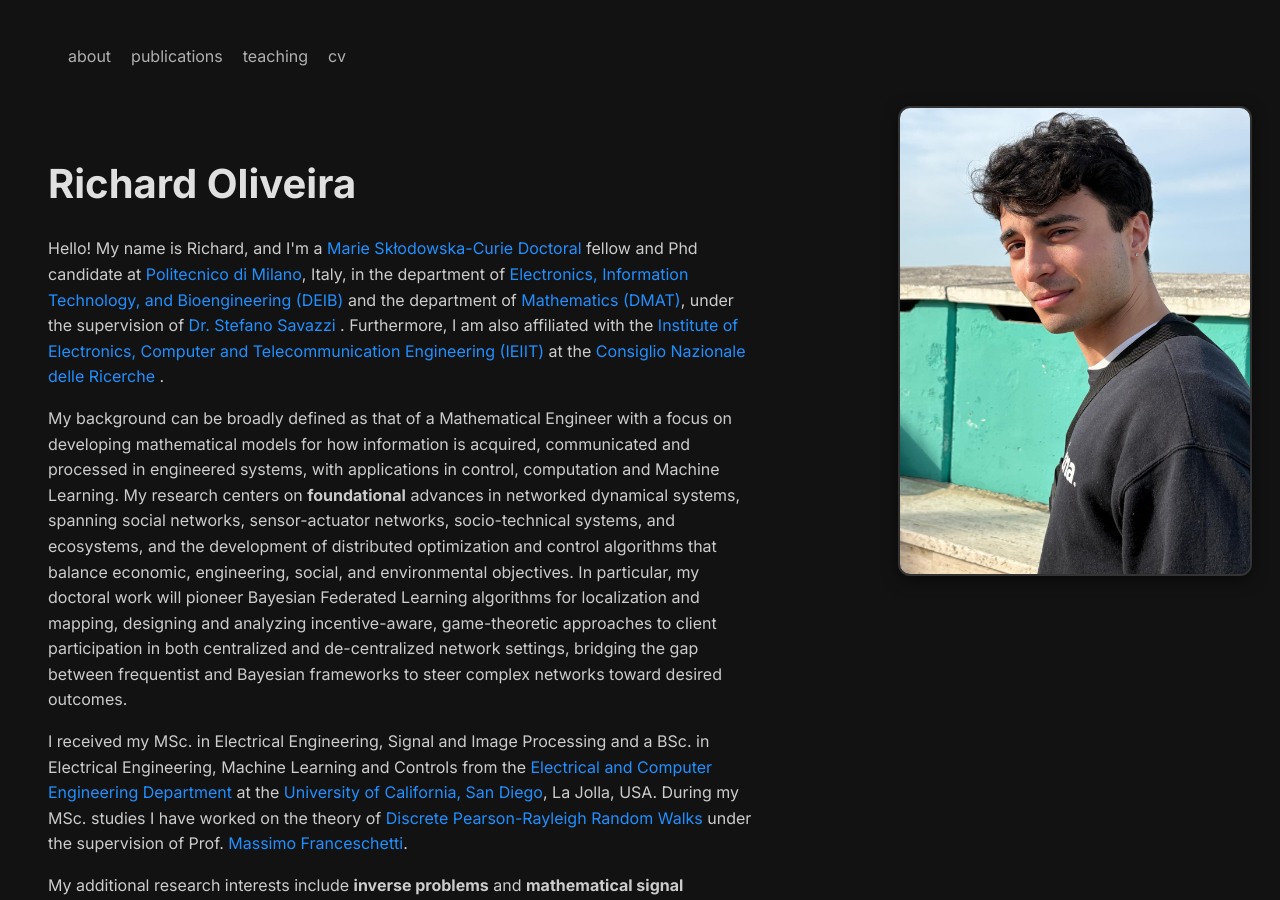
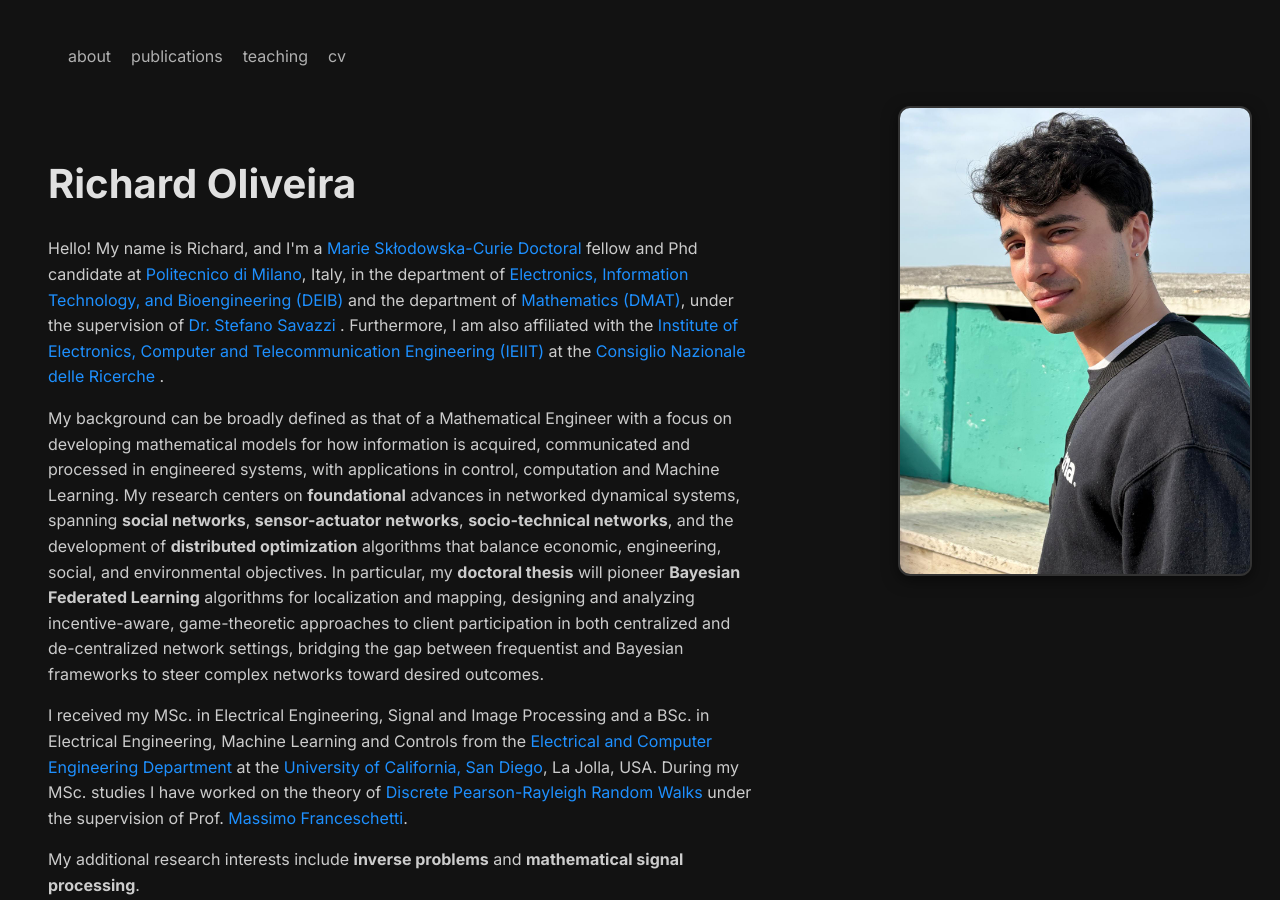
Before and after one commit to raolivei13/website_rich, a Jekyll site: the page index.html, which Jekyll copies as it is, in a window 1280 px wide and 900 px high. Built offline with Jekyll 4.4.1, drawn with Linux system fonts in a browser that asks for light colours.

Commit message:
Update index.html

```diff
--- a/index.html
+++ b/index.html
@@ -36,17 +36,17 @@
         <p class="intro-paragraph">
           Hello! My name is Richard, and I'm a <a href="https://marie-sklodowska-curie-actions.ec.europa.eu/actions/doctoral-networks"> Marie Skłodowska-Curie Doctoral </a> fellow and Phd candidate at <a href="https://www.polimi.it/">Politecnico di Milano</a>, Italy, in the department of
           <a href="https://www.deib.polimi.it/eng/home-page"> Electronics, Information Technology, and Bioengineering (DEIB) </a> and the department of
-          <a href="https://www.mate.polimi.it/"> Mathematics (DMAT)</a>, under the supervision of <a href=https://savazzi.faculty.polimi.it/"> Dr. Stefano Savazzi </a>.
+          <a href="https://www.mate.polimi.it/"> Mathematics (DMAT)</a>, under the supervision of <a href="https://savazzi.faculty.polimi.it/"> Dr. Stefano Savazzi </a>.
           Furthermore, I am also affiliated with the <a href="https://www.cnr.it/en/institute/029/institute-of-electronics-computer-and-telecommunication-engineering-ieiit"> Institute of Electronics, Computer and Telecommunication Engineering (IEIIT) </a>
           at the <a href="https://www.cnr.it/en"> Consiglio Nazionale delle Ricerche </a>.
         </p>
         <p class="intro-paragraph">
           My background can be broadly defined as that of a Mathematical Engineer with a focus on developing mathematical
           models for how information is acquired, communicated and processed in engineered systems, with applications in control, computation and Machine Learning.
-          My research centers on <strong>foundational</strong> advances in networked dynamical systems, spanning social networks,
-          sensor-actuator networks, socio-technical systems, and ecosystems, and the development of distributed optimization
-          and control algorithms that balance economic, engineering, social, and environmental objectives.
-          In particular, my doctoral work will pioneer Bayesian Federated Learning algorithms for localization and mapping,
+          My research centers on <strong>foundational</strong> advances in networked dynamical systems, spanning <strong>social networks</strong>,
+          <strong>sensor-actuator networks</strong>, <strong>socio-technical networks</strong>, and the development of <strong>distributed optimization</strong>
+          algorithms that balance economic, engineering, social, and environmental objectives.
+          In particular, my <strong>doctoral thesis</strong> will pioneer <strong>Bayesian Federated Learning</strong> algorithms for localization and mapping,
           designing and analyzing incentive-aware, game-theoretic approaches to client participation in both centralized and
           de-centralized network settings, bridging the gap between frequentist and Bayesian frameworks to steer complex networks
           toward desired outcomes.
```
